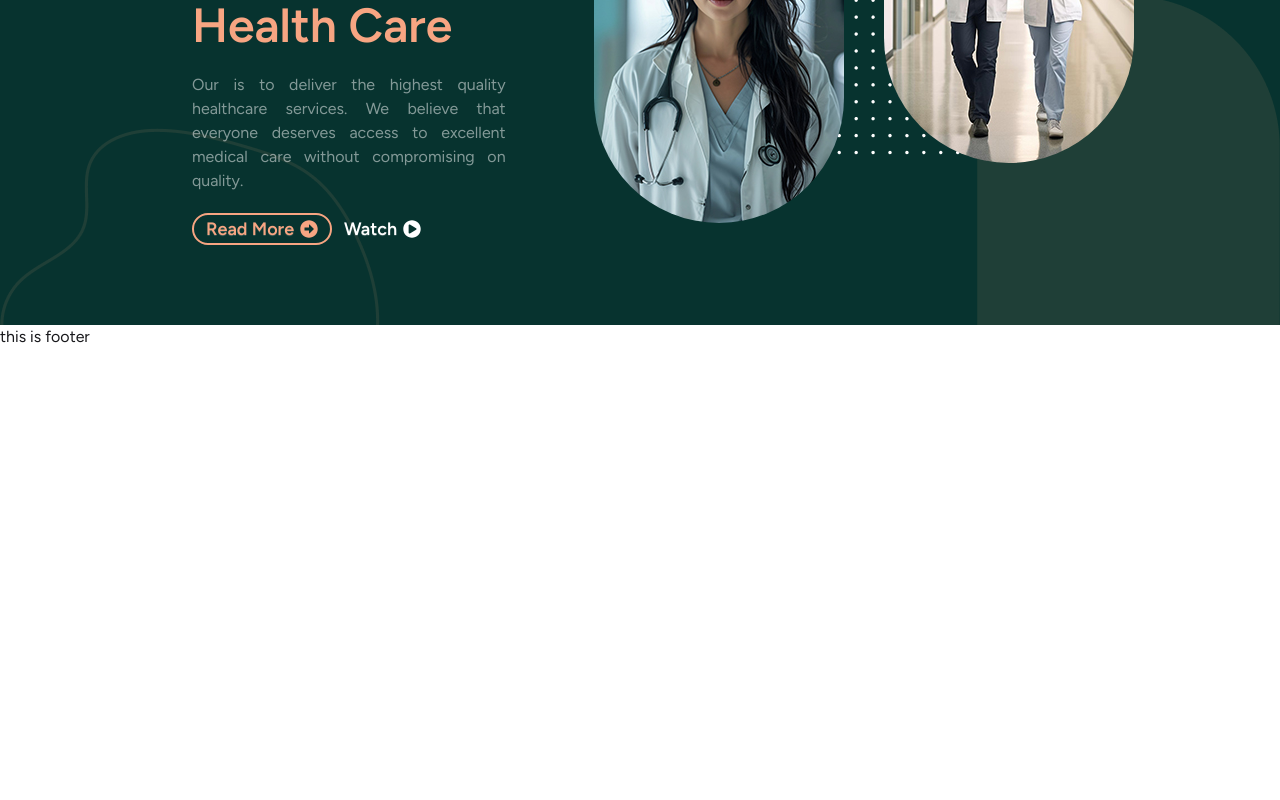
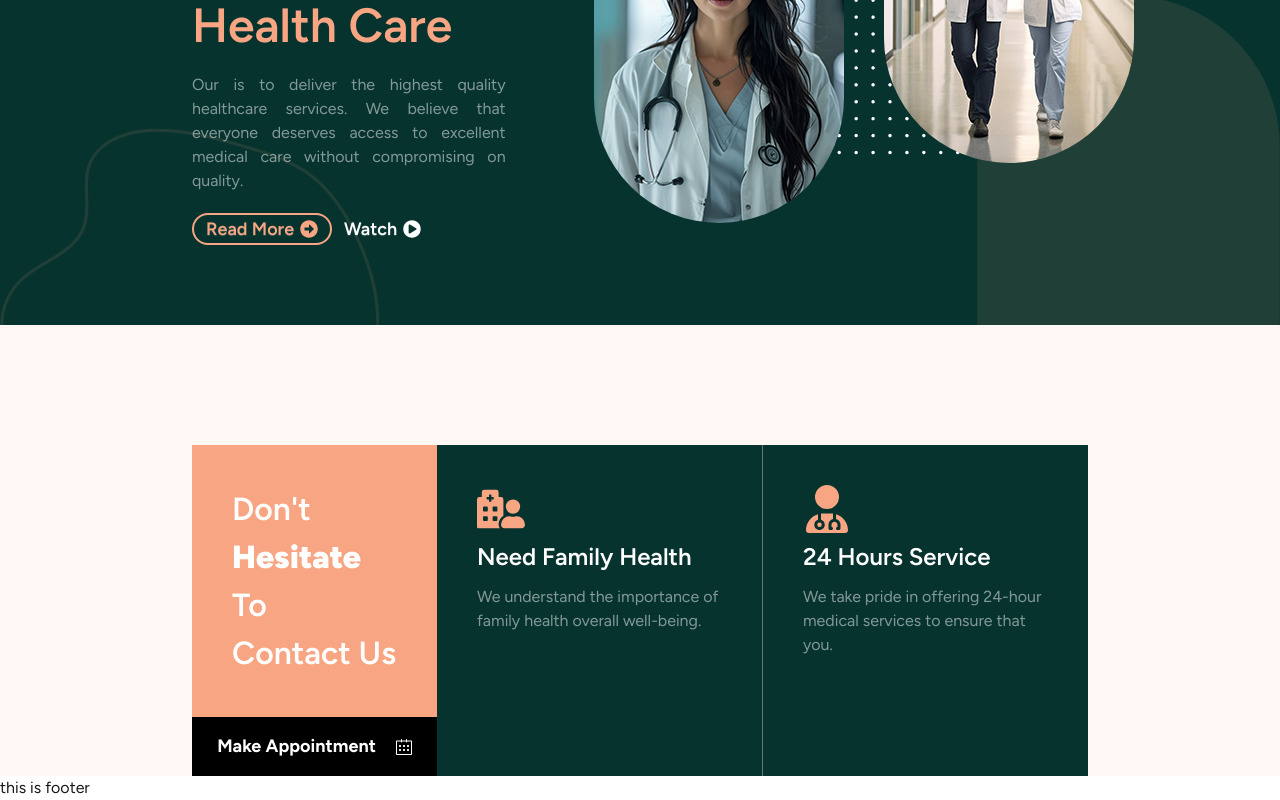
Before and after one commit to riday-kumar/medipro, a React (Vite) app: page / in a window 1280 px wide. Shown: the part 472-1272 px from the top of the page. Before the commit the page ends 821 px from the top, so only its background shows below. Built offline with nearby package versions, Linux system fonts and the light colour scheme.

Commit message:
services section added

```diff
--- a/src/index.css
+++ b/src/index.css
@@ -14,3 +14,7 @@ body {
 a.active {
   color: var(--color-secondary);
 }
+
+.para {
+  color: #ffffff80;
+}
--- /dev/null
+++ b/src/pages/Home/Contact/Contact.jsx
@@ -0,0 +1,56 @@
+import React from "react";
+import { FaHospitalUser } from "react-icons/fa";
+import { SlCalender } from "react-icons/sl";
+import Width from "../../../components/FixedWidth/Width";
+import { FaUserDoctor } from "react-icons/fa6";
+
+const Contact = () => {
+  return (
+    <Width>
+      <div className="flex flex-col lg:flex-row">
+        {/* 1st one */}
+        <div className="flex-1">
+          <div className="bg-secondary  p-10">
+            <h3 className="bg-secondary font-semibold text-[32px] text-white">
+              Don't <span className="font-black">Hesitate</span> To <br />
+              Contact Us
+            </h3>
+          </div>
+          <div className="py-4 flex justify-center items-center gap-5 bg-black text-white">
+            <p className="text-white font-bold text-[18px] text-center">
+              Make Appointment
+            </p>
+            <SlCalender className="font-bold" />
+          </div>
+        </div>
+        {/* 2nd */}
+        <div className="bg-primary flex-1 p-10 space-y-2 border-r border-gray-500">
+          <FaHospitalUser className="text-secondary text-5xl" />
+          <div>
+            <h3 className="text-white capitalize font-semibold mb-3 text-2xl">
+              Need Family Health
+            </h3>
+            <p className="para">
+              We understand the importance of family health overall well-being.
+            </p>
+          </div>
+        </div>
+        {/* 3rd */}
+        <div className="bg-primary flex-1 p-10 space-y-2">
+          <FaUserDoctor className="text-secondary text-5xl" />
+          <div>
+            <h3 className="text-white capitalize font-semibold  mb-3 text-2xl">
+              24 hours service
+            </h3>
+            <p className="para">
+              We take pride in offering 24-hour medical services to ensure that
+              you.
+            </p>
+          </div>
+        </div>
+      </div>
+    </Width>
+  );
+};
+
+export default Contact;
--- a/src/pages/Home/Home/Home.jsx
+++ b/src/pages/Home/Home/Home.jsx
@@ -1,10 +1,12 @@
 import React from "react";
 import Hero from "../Hero/Hero";
+import Contact from "../Contact/Contact";
 
 const Home = () => {
   return (
-    <div className="">
+    <div className="space-y-30 bg-[#fff7f4]">
       <Hero></Hero>
+      <Contact></Contact>
     </div>
   );
 };
```
